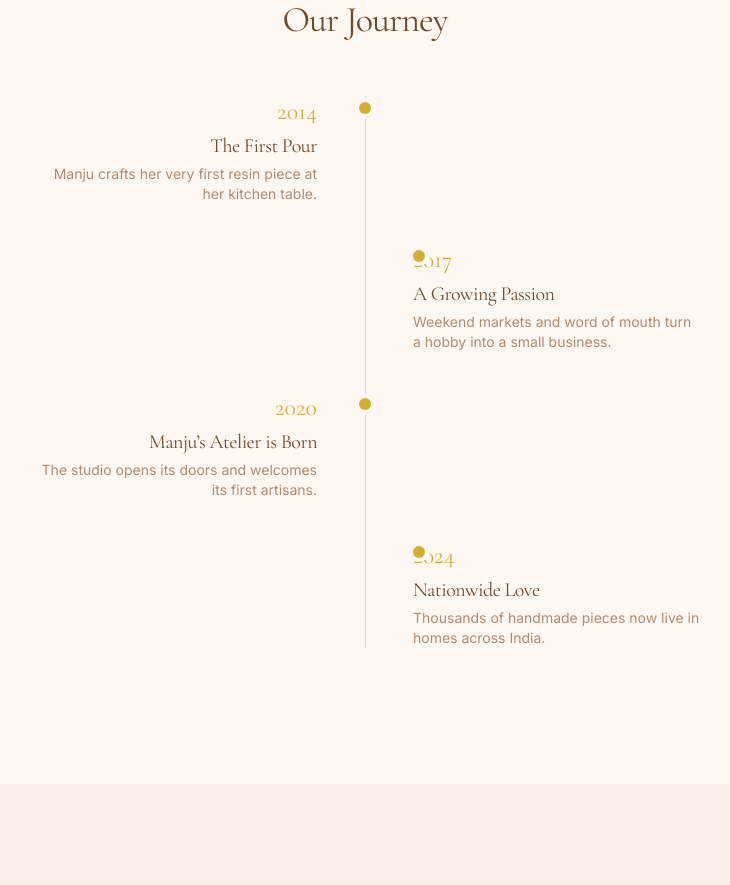
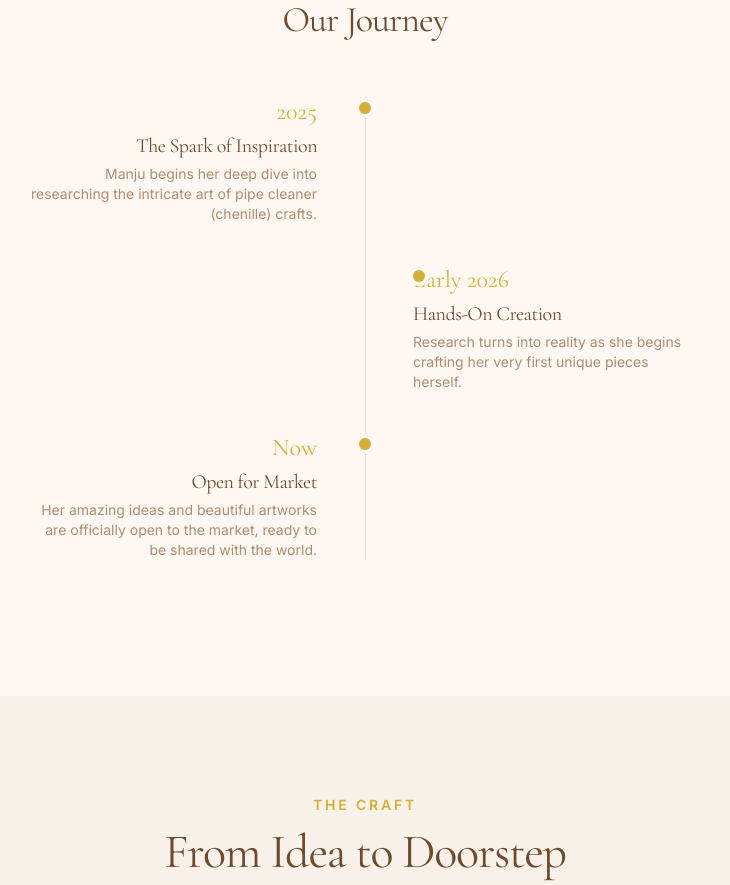
Before and after one commit to SameerJoshi7/manjusatelier, a React (Vite) app in the folder client/: page /about in a window 1280 px wide. Shown: the part 1900-2785 px from the top of the page, without its empty margins (275-1005 px from the left). Built offline with nearby package versions, Linux system fonts and the light colour scheme; no server answers.

Commit message:
content: update timeline journey with accurate info

```diff
--- a/client/src/pages/About.tsx
+++ b/client/src/pages/About.tsx
@@ -6,10 +6,9 @@ import { CraftProcess } from '@/components/home/CraftProcess';
 import { placeholder } from '@/lib/placeholder';
 
 const timeline = [
-  { year: '2014', title: 'The First Pour', desc: 'Manju crafts her very first resin piece at her kitchen table.' },
-  { year: '2017', title: 'A Growing Passion', desc: 'Weekend markets and word of mouth turn a hobby into a small business.' },
-  { year: '2020', title: 'Manju\u2019s Atelier is Born', desc: 'The studio opens its doors and welcomes its first artisans.' },
-  { year: '2024', title: 'Nationwide Love', desc: 'Thousands of handmade pieces now live in homes across India.' },
+  { year: '2025', title: 'The Spark of Inspiration', desc: 'Manju begins her deep dive into researching the intricate art of pipe cleaner (chenille) crafts.' },
+  { year: 'Early 2026', title: 'Hands-On Creation', desc: 'Research turns into reality as she begins crafting her very first unique pieces herself.' },
+  { year: 'Now', title: 'Open for Market', desc: 'Her amazing ideas and beautiful artworks are officially open to the market, ready to be shared with the world.' },
 ];
 
 export default function About() {
```
